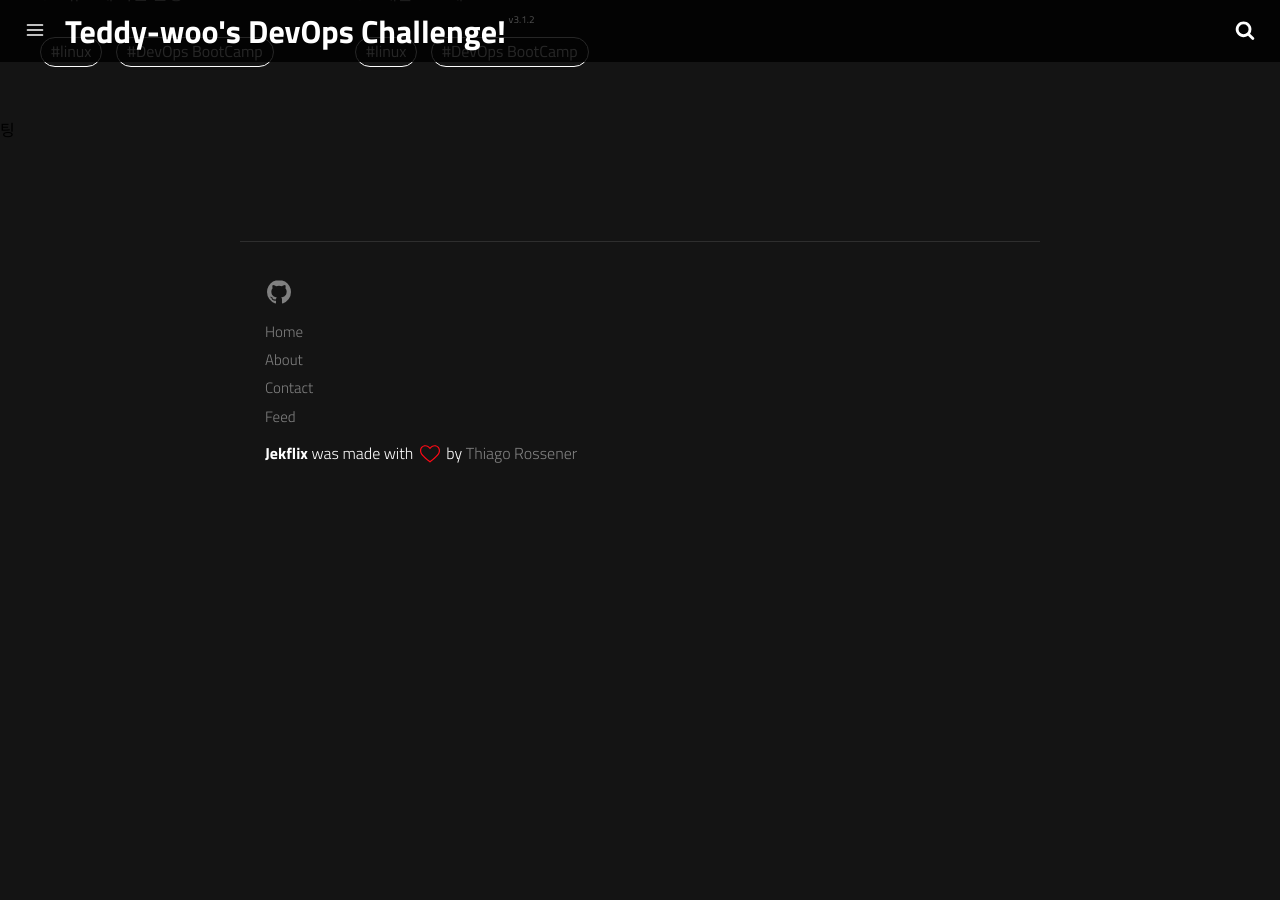
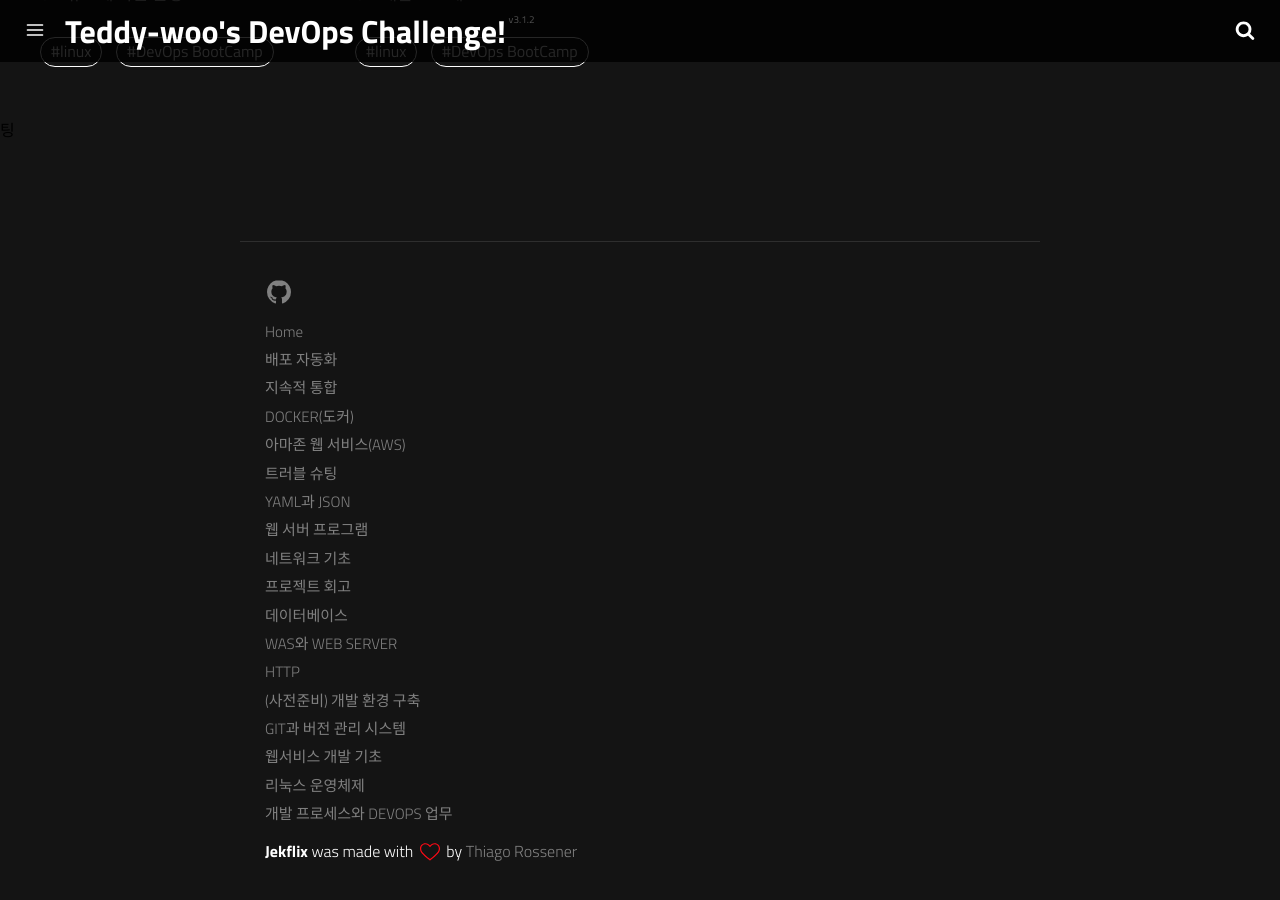
Before and after one commit to teddy-woo/teddy-woo.github.io, a Jekyll site: the page built from index.html, in a window 1280 px wide and 900 px high, scrolled down 14800 px. Built offline with Jekyll 4.4.1, drawn with Linux system fonts in a browser that asks for light colours; a script that is not in the unit is left out; before the commit the page ends 15302 px from its top, so only the background shows below that.

Commit message:
fix category

```diff
--- a/_config.yml
+++ b/_config.yml
@@ -13,12 +13,40 @@ show_hero: true
 menu:
   - title: Home
     url: /
-  - title: About
-    url: /about
-  - title: Contact
-    url: /contact
-  - title: Feed
-    url: /feed.xml
+  - title: 배포 자동화
+    url: /category/배포%20자동화/
+  - title: 지속적 통합
+    url: /category/지속적%20통합/
+  - title: DOCKER(도커)
+    url: /category/Docker/
+  - title: 아마존 웹 서비스(AWS)
+    url: /category/아마존%20웹%20서비스(AWS)/
+  - title: 트러블 슈팅
+    url: /category/트러블%20슈팅/
+  - title: YAML과 JSON
+    url: /category/YAML과%20JSON/
+  - title: 웹 서버 프로그램
+    url: /category/웹%20서버%20프로그램/
+  - title: 네트워크 기초
+    url: /category/네트워크%20기초/
+  - title: 프로젝트 회고
+    url: /category/프로젝트%20회고/
+  - title: 데이터베이스
+    url: /category/데이터베이스/
+  - title: WAS와 WEB SERVER
+    url: /category/WAS와%20WEB%20SERVER/
+  - title: HTTP
+    url: /category/HTTP/
+  - title: (사전준비) 개발 환경 구축
+    url: /category/(사전준비)%20개발%20환경%20구축/
+  - title: GIT과 버전 관리 시스템
+    url: /category/GIT과%20버전%20관리%20시스템/
+  - title: 웹서비스 개발 기초
+    url: /category/웹서비스%20개발%20기초/
+  - title: 리눅스 운영체제
+    url: /category/리눅스%20운영체제
+  - title: 개발 프로세스와 DEVOPS 업무
+    url: /category/개발%20프로세스와%20DEVOPS%20업무/
 email: dnehgus6975@gmail.com
 # See: https://disqus.com/
 disqus_username: teddynote
```
